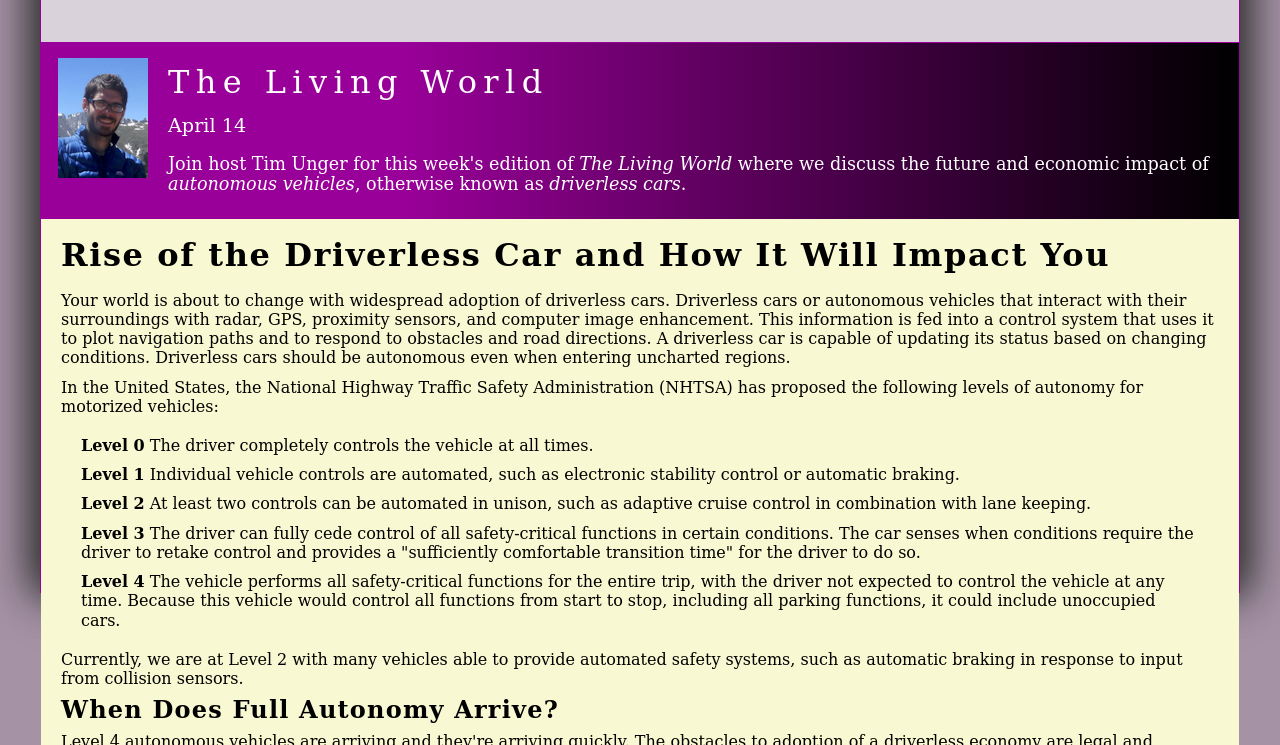
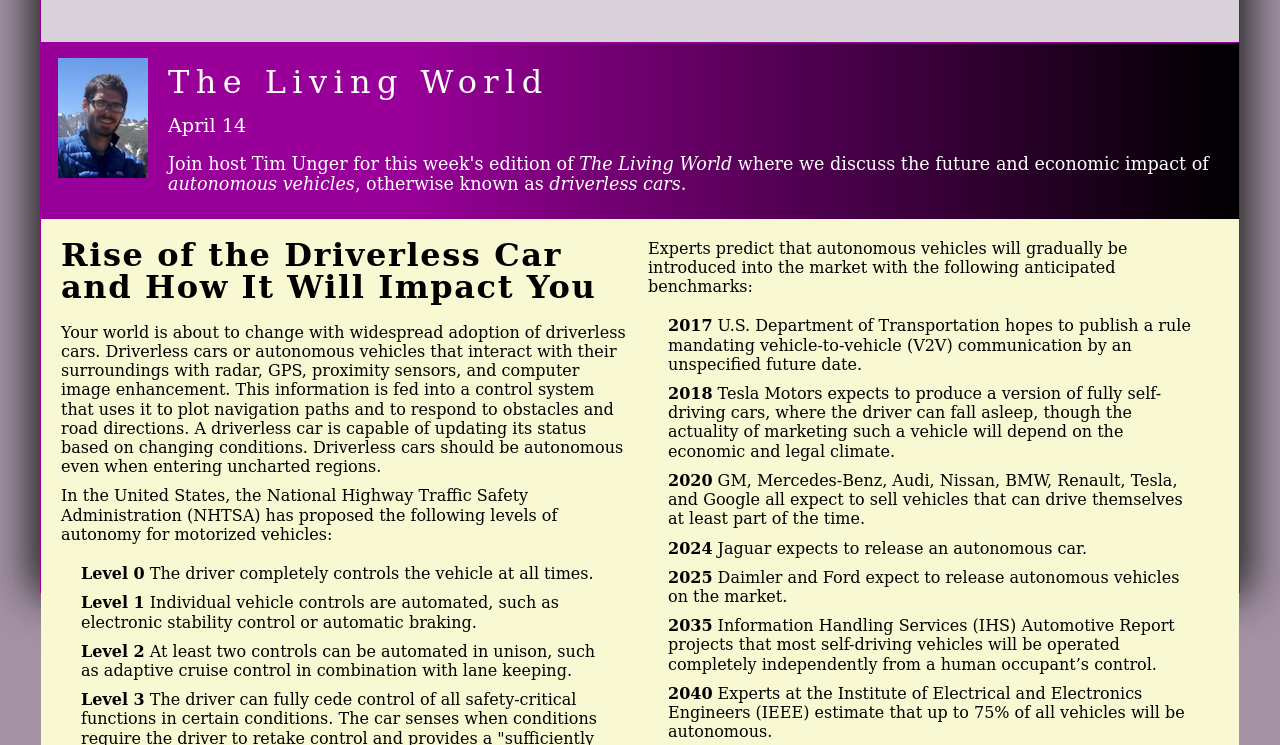
Before and after one commit to MathuinLucci/tutorial6, a plain HTML site: page page/dlr_lw0414.html in a window 1280 px wide. Shown: the part 207-952 px from the top of the page. Drawn offline with Linux system fonts and the light colour scheme; files that its build step writes are made by us from their sources; files whose address does not match are found by name.

Commit message:
finished tutorial

```diff
--- a/css/dlr_columns.css
+++ b/css/dlr_columns.css
@@ -6,8 +6,8 @@
    Tutorial Case
 
    Columns Style Sheet
-   Author:
-   Date:
+   Author: Matt Parisano
+   Date:   12/5/2024
 
    Filename:         dlr_columns.css
 
@@ -16,3 +16,11 @@
 
 
 /* Column Styles */
+
+@media only screen and (min-width:641px) {
+   article {
+      -moz-column-count: 2;
+      -webkit-column-count: 2;
+      column-count: 2;
+   }
+}
--- a/page/dlr_lw0414.html
+++ b/page/dlr_lw0414.html
@@ -7,8 +7,8 @@
       Tutorial Case
 
       The Living World: April 14
-      Author:
-      Date:
+      Author: Matt Parisano
+      Date:   12/5/2024
 
       Filename:   dlr_lw0414.html
 
@@ -17,8 +17,9 @@
    <meta charset="utf-8" />
    <meta name="viewport" content="width=device-width, initial-scale=1" />
    <title>The Living World: April 14</title>
-   <link href="dlr_reset.css" rel="stylesheet" />
-   <link href="dlr_lw.css" rel="stylesheet" />
+   <link href="../css/dlr_reset.css" rel="stylesheet" />
+   <link href="../css/dlr_lw.css" rel="stylesheet" />
+   <link href="../css/dlr_columns.css" rel="stylesheet" />
 </head>
 
 <body>
```
